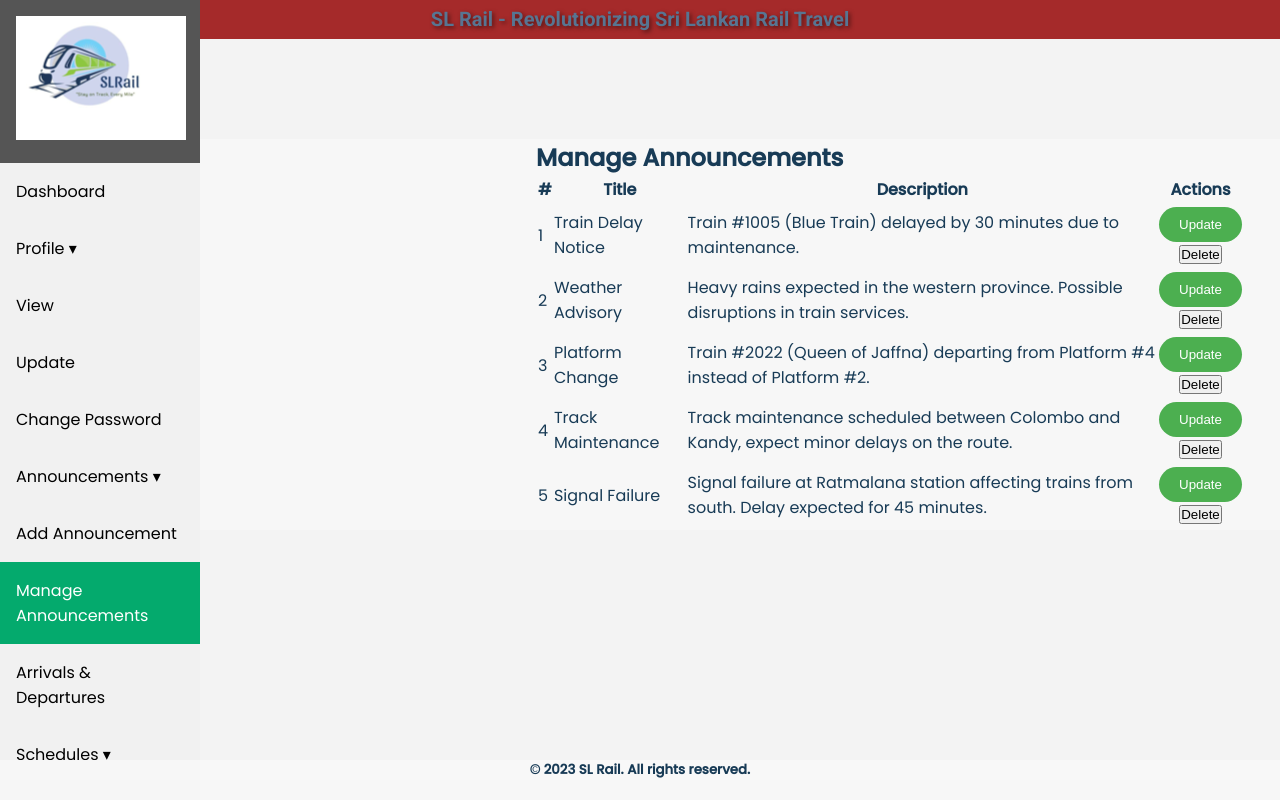
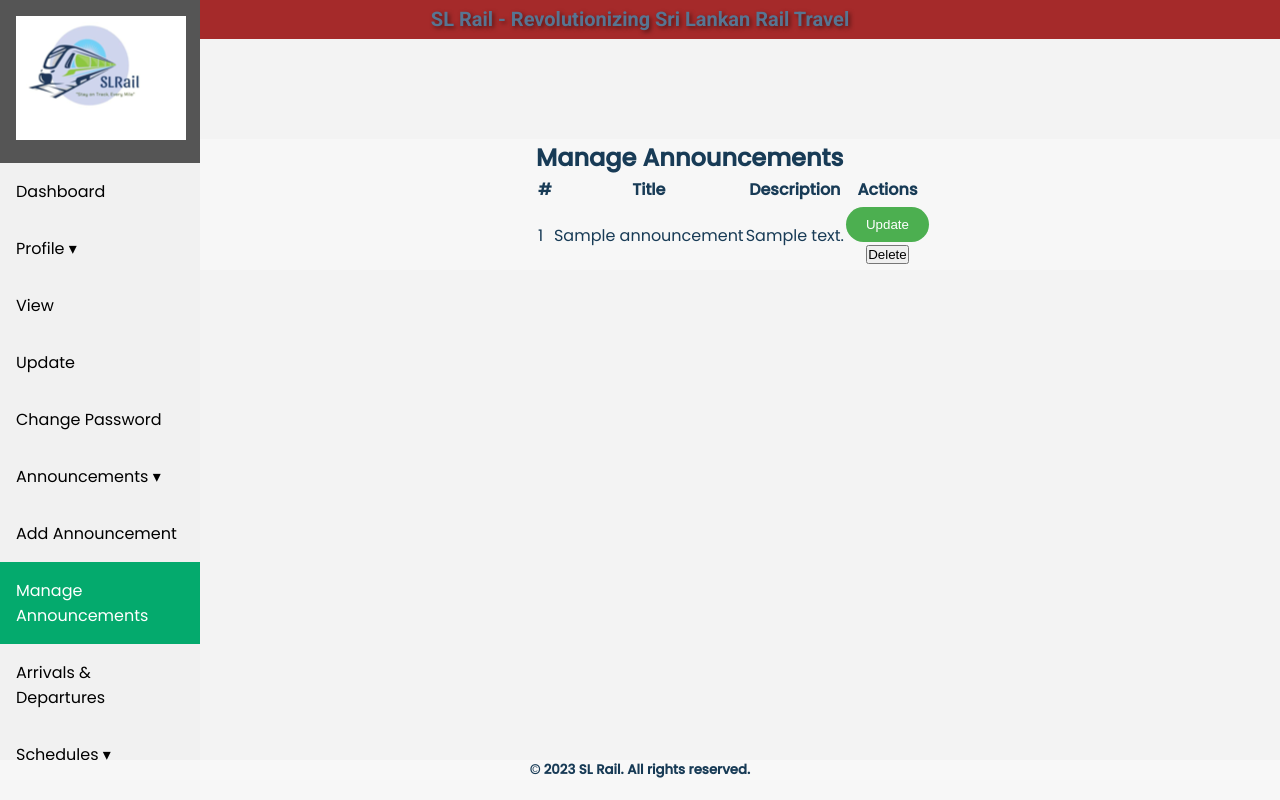
Before and after one commit to nimdz/SLRail, a PHP site: template views/StationMaster/sm_manage_announcements.php in a window 1280 px wide. Run offline with PHP 8.4, Linux system fonts and the light colour scheme; the template is opened without the code that fills it: most values are stand-ins (such as "Sample title", 1, 10 or a date in 2020).

Commit message:
update manageAnnouncement function

```diff
--- a/views/StationMaster/sm_manage_announcements.php
+++ b/views/StationMaster/sm_manage_announcements.php
@@ -36,7 +36,6 @@ $activeLink = 'a_manage'; // Change this value according to the current page
     <!-- Page content -->
 
     <div class="content">
-
     <section class="features-section">
         <div class="container">
             <h3>Manage Announcements</h3>
@@ -52,51 +51,17 @@ $activeLink = 'a_manage'; // Change this value according to the current page
                     </tr>
                 </thead>
                 <tbody>
+                    <?php foreach ($announcements as $announcement): ?>
                         <tr>
-                            <td>1</td>
-                            <td>Train Delay Notice</td>
-                            <td>Train #1005 (Blue Train) delayed by 30 minutes due to maintenance.</td>
+                            <td><?php echo $announcement['id']; ?></td>
+                            <td><?php echo $announcement['title']; ?></td>
+                            <td><?php echo $announcement['description']; ?></td>
                             <td style="text-align: center;">
                                 <input type="submit" value="Update" class="update-btn", id="updatePwd", style="display: block; margin: 3px auto;">
                                 <button type="button" id="cancelButton" class="cancel-btn" style="display: block; margin: 3px auto;">Delete</button>
                             </td>
                         </tr>
-                        <tr>
-                            <td>2</td>
-                            <td>Weather Advisory</td>
-                            <td>Heavy rains expected in the western province. Possible disruptions in train services.</td>
-                            <td style="text-align: center;">
-                                <input type="submit" value="Update" class="update-btn", id="updatePwd", style="display: block; margin: 3px auto;">
-                                <button type="button" id="cancelButton" class="cancel-btn" style="display: block; margin: 3px auto;">Delete</button>
-                            </td>
-                        </tr>
-                        <tr>
-                            <td>3</td>
-                            <td>Platform Change</td>
-                            <td>Train #2022 (Queen of Jaffna) departing from Platform #4 instead of Platform #2.</td>
-                            <td style="text-align: center;">
-                                <input type="submit" value="Update" class="update-btn", id="updatePwd", style="display: block; margin: 3px auto;">
-                                <button type="button" id="cancelButton" class="cancel-btn" style="display: block; margin: 3px auto;">Delete</button>
-                            </td>
-                        </tr>
-                        <tr>
-                            <td>4</td>
-                            <td>Track Maintenance</td>
-                            <td>Track maintenance scheduled between Colombo and Kandy, expect minor delays on the route.</td>
-                            <td style="text-align: center;">
-                                <input type="submit" value="Update" class="update-btn", id="updatePwd", style="display: block; margin: 3px auto;">
-                                <button type="button" id="cancelButton" class="cancel-btn" style="display: block; margin: 3px auto;">Delete</button>
-                            </td>
-                        </tr>
-                        <tr>
-                            <td>5</td>
-                            <td>Signal Failure</td>
-                            <td>Signal failure at Ratmalana station affecting trains from south. Delay expected for 45 minutes.</td>
-                            <td style="text-align: center;">
-                                <input type="submit" value="Update" class="update-btn", id="updatePwd", style="display: block; margin: 3px auto;">
-                                <button type="button" id="cancelButton" class="cancel-btn" style="display: block; margin: 3px auto;">Delete</button>
-                            </td>
-                        </tr>
+                    <?php endforeach; ?>
                 </tbody>
             </table>
         </div>
```
Also changed, not shown: controllers/StationMasterController.php (+12 -0 lines). Lines whose indentation alone changed are shown as unchanged.
